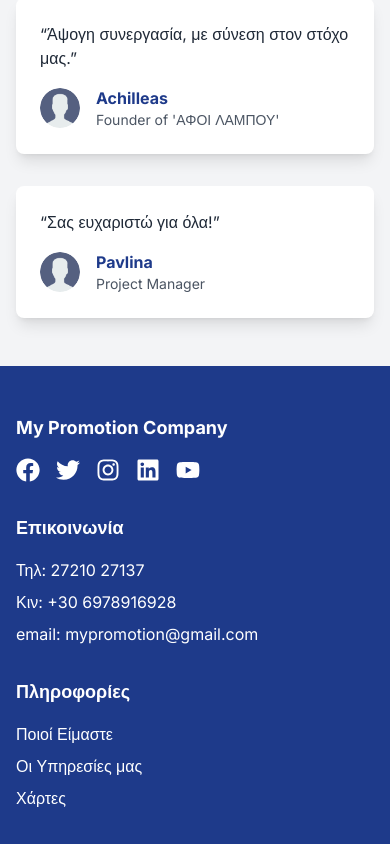
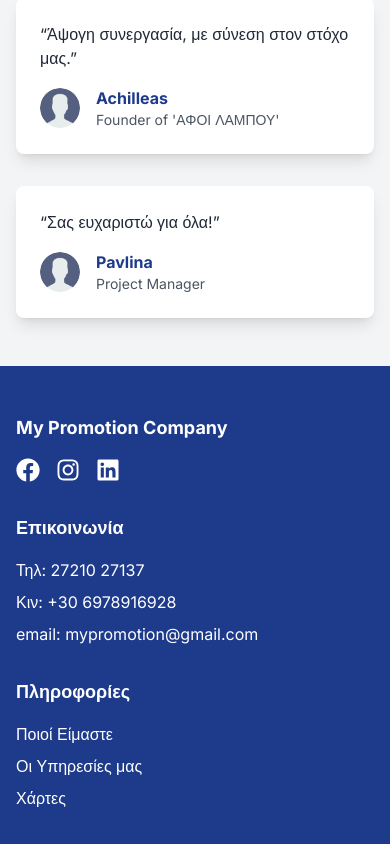
Before and after one commit to dimitrispalamidas/promotion-website, a Next.js app: page / in a window 390 px wide. Shown: the part 2705-3549 px from the top of the page. Built offline with nearby package versions, Linux system fonts and the light colour scheme.

Commit message:
small animation fix for phones

```diff
--- a/app/components/AboutUs.tsx
+++ b/app/components/AboutUs.tsx
@@ -4,7 +4,7 @@ import { motion } from "framer-motion";
 import { useInView } from "react-intersection-observer";
 
 const AboutUs = () => {
-  const [ref1, inView1] = useInView({ triggerOnce: true, threshold: 0.1 });
+  const [ref1, inView1] = useInView({ triggerOnce: true, threshold: 0.4 });
   const [ref2, inView2] = useInView({ triggerOnce: true, threshold: 0.1 });
   const [ref3, inView3] = useInView({ triggerOnce: true, threshold: 0.1 });
 
--- a/app/components/Footer.tsx
+++ b/app/components/Footer.tsx
@@ -1,10 +1,4 @@
-import {
-  FaFacebook,
-  FaTwitter,
-  FaInstagram,
-  FaLinkedin,
-  FaYoutube,
-} from "react-icons/fa";
+import { FaFacebook, FaInstagram, FaLinkedin } from "react-icons/fa";
 
 const Footer = () => {
   return (
@@ -18,16 +12,10 @@ const Footer = () => {
                 <FaFacebook size={24} />
               </a>
               <a href='#' className='hover:text-blue-300'>
-                <FaTwitter size={24} />
-              </a>
-              <a href='#' className='hover:text-blue-300'>
                 <FaInstagram size={24} />
               </a>
               <a href='#' className='hover:text-blue-300'>
                 <FaLinkedin size={24} />
-              </a>
-              <a href='#' className='hover:text-blue-300'>
-                <FaYoutube size={24} />
               </a>
             </div>
           </div>
```
